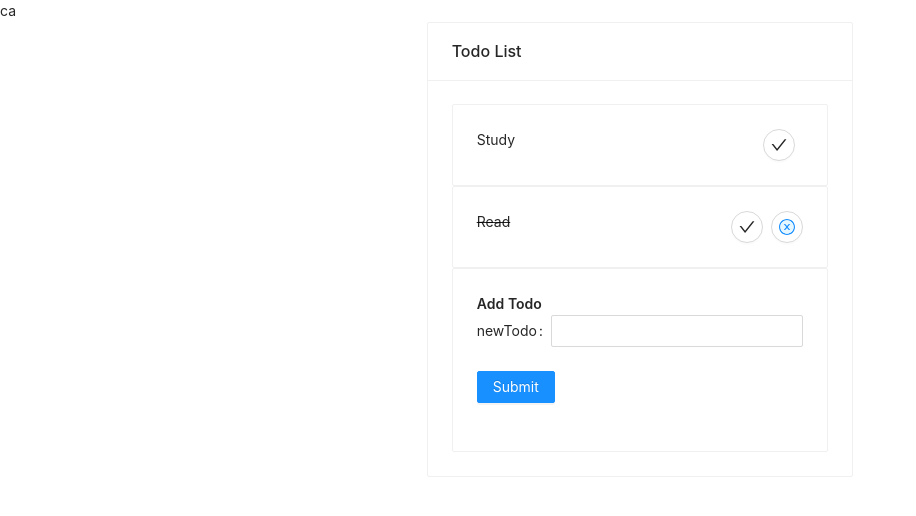
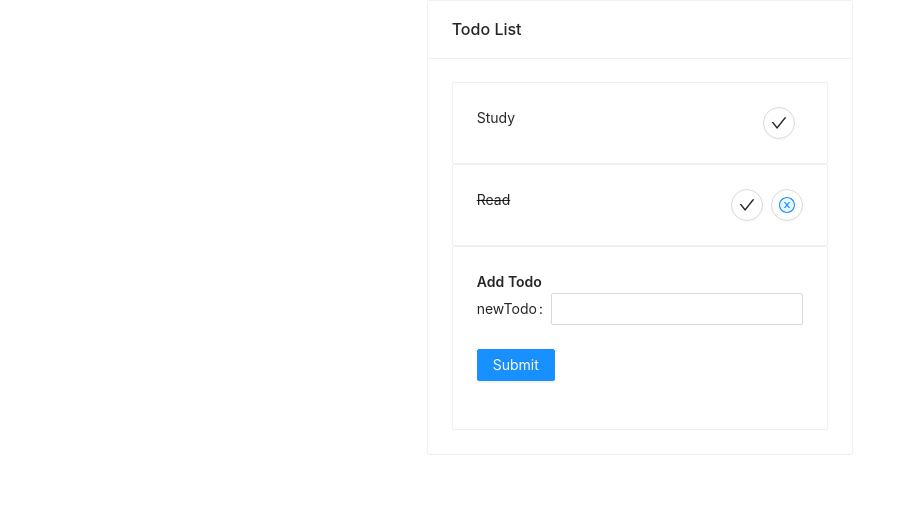
Before and after one commit to CagdasAyyildiz/redux-saga-todo, a React (Create React App) app: page / in a window 1280 px wide. Shown: the top 516 px of the page, without its empty margins (0-916 px from the left). Built offline with nearby package versions, Linux system fonts and the light colour scheme.

Commit message:
minor fix

```diff
--- a/src/components/Todo.js
+++ b/src/components/Todo.js
@@ -18,7 +18,7 @@ export class Todo extends Component {
   }
   render() {
     return (
-      <div>ca
+      <div>
         <Row justify="center">
           <Col span={8}>
             <Card title="Todo List">
```
